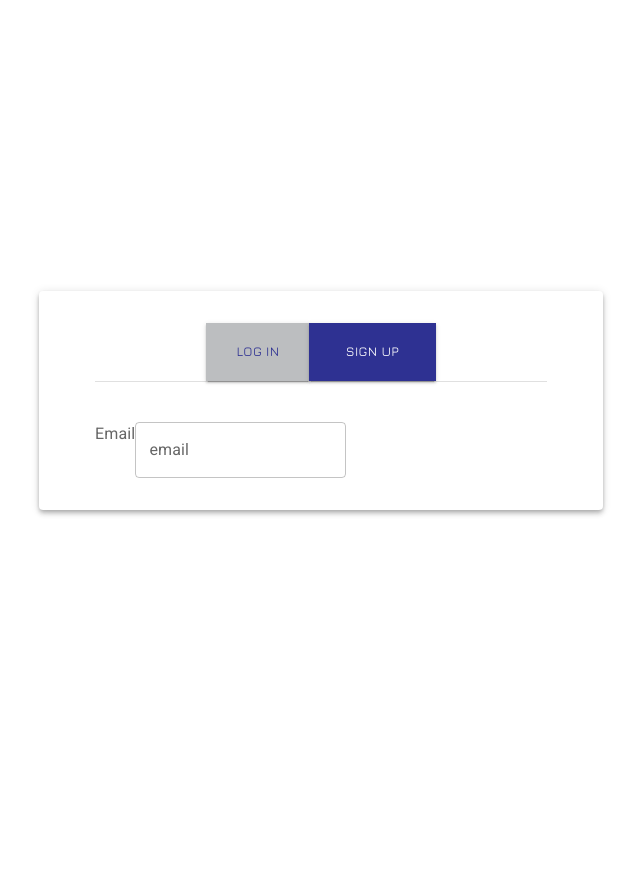
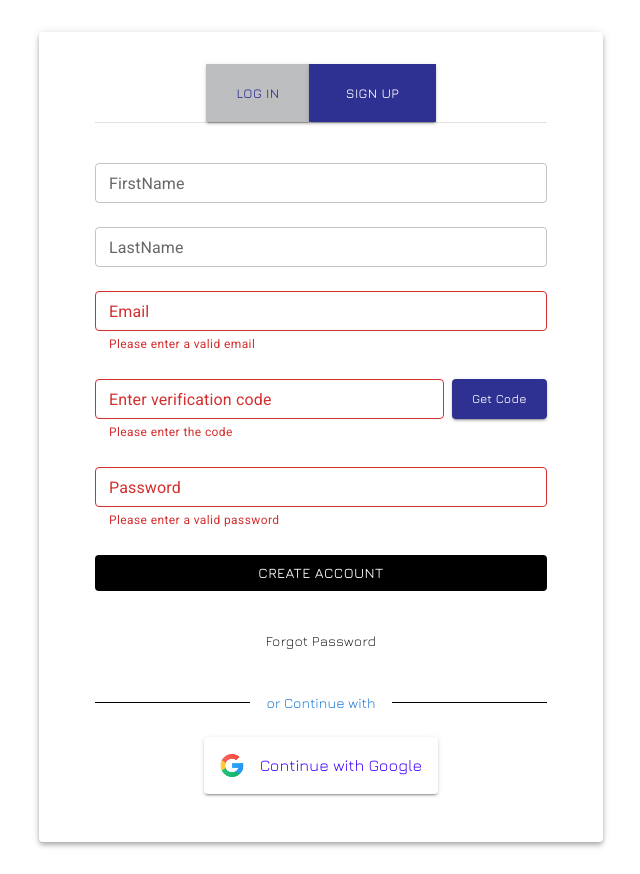
Before and after one commit to Emmagold01/gospelscores, a React (Vite) app: page / in a window 1280 px wide. Both pictures are taken after a click on the button "SIGN UP". Shown: the whole page, without its empty margins (319-959 px from the left). Before the commit the page ends 800 px from the top, so only its background shows below. Built offline with nearby package versions, Linux system fonts and the light colour scheme.

Commit message:
feat(auth): add signup, login, and reset password pages

```diff
--- a/src/components/Auth.tsx
+++ b/src/components/Auth.tsx
@@ -4,13 +4,20 @@ import {
   ButtonGroup,
   Container,
   FormGroup,
-  FormLabel,
   Paper,
   TextField,
   Typography,
 } from '@mui/material';
 import Divider from '@mui/material/Divider';
-import { ChangeEvent, ReactNode, useState } from 'react';
+import {
+  ChangeEvent,
+  Dispatch,
+  ReactNode,
+  SetStateAction,
+  useState,
+} from 'react';
+import google from '../assets/google.png';
+import { ArrowBack } from '@mui/icons-material';
 
 export const Auth = () => {
   const [currentPage, setCurrentPage] = useState<
@@ -24,9 +31,9 @@ export const Auth = () => {
       case 'login':
         return <LoginPage setCurrentPage={setCurrentPage} />;
       case 'signup':
-        return <SingUpPage />;
+        return <SingUpPage setCurrentPage={setCurrentPage} />;
       case 'resetpswd':
-        return <ResetPswd />;
+        return <ResetPswd setCurrentPage={setCurrentPage as any} />;
       default:
         return <LoginPage setCurrentPage={setCurrentPage} />;
     }
@@ -35,16 +42,29 @@ export const Auth = () => {
   return (
     <Box
       width="100%"
-      height="100vh"
       display="flex"
       justifyContent="center"
       alignItems="center"
+      my="2rem"
     >
       <Paper
         sx={{ maxWidth: 720, minWidth: 500, display: 'flex', p: 4 }}
         elevation={4}
       >
         <Container>
+          {currentPage === 'resetpswd' ? (
+            <Typography
+              sx={{
+                color: '#2E3192',
+                fontFamily: 'jura',
+                fontWeight: '700',
+                fontSize: '40px',
+                textAlign: 'center',
+              }}
+            >
+              Reset Password
+            </Typography>
+          ) : (
             <ButtonGroup
               fullWidth
               sx={{
@@ -86,6 +106,8 @@ export const Auth = () => {
                 Sign Up
               </Button>
             </ButtonGroup>
+          )}
+
           <Divider sx={{ mb: 5 }} />
           {getCurrentPage(currentPage)}
         </Container>
@@ -111,11 +133,11 @@ const LoginPage = ({
   return (
     <Box>
       <FormGroup sx={{ mb: 3 }}>
-        <FormLabel>Email</FormLabel>
         <TextField
           helperText="Please enter a valid email address"
-          label="email"
+          label="Email"
           type="email"
+          name="email"
           fullWidth
           size="small"
           onChange={handleChange}
@@ -124,11 +146,11 @@ const LoginPage = ({
       </FormGroup>
 
       <FormGroup sx={{ mb: 3 }}>
-        <FormLabel>Password</FormLabel>
         <TextField
-          helperText="Please enter a valid email address"
-          label="password"
+          helperText="Please enter a valid password"
+          label="Password"
           type="password"
+          name="password"
           fullWidth
           size="small"
           onChange={handleChange}
@@ -205,24 +227,320 @@ const LoginPage = ({
         </Typography>
         <Divider sx={{ flex: 1, borderColor: '#000' }} />
       </Box>
+
+      <Box
+        sx={{
+          mb: 4,
+          display: 'flex',
+          justifyContent: 'center',
+          alignItems: 'center',
+        }}
+      >
+        <Button
+          variant="contained"
+          sx={{
+            display: 'flex',
+            gap: 2,
+            textTransform: 'none',
+            p: 2,
+            bgcolor: '#fff',
+            color: '#4200FF',
+          }}
+        >
+          <img src={google} alt="google" />
+          <Typography sx={{ fontFamily: 'jura' }}>
+            Continue with Google
+          </Typography>
+        </Button>
+      </Box>
     </Box>
   );
 };
 
-const SingUpPage = () => {
+const SingUpPage = ({
+  setCurrentPage,
+}: {
+  setCurrentPage: (page: 'login' | 'signup' | 'resetpswd') => void;
+}) => {
+  type FormData = {
+    email: string;
+    password: string;
+    firstName: string;
+    lastName: string;
+    code: number;
+  };
+  const [formData, setFormData] = useState<FormData>({} as FormData);
+
+  const handleChange = (e: ChangeEvent<HTMLInputElement>) => {
+    const key = e.target.name;
+    const value = e.target.value;
+    setFormData({ ...formData, [key]: value });
+  };
+
   return (
     <Box>
-      <FormLabel>Email</FormLabel>
-      <TextField label="email" type="email" />
+      <FormGroup sx={{ mb: 3 }}>
+        <TextField
+          label="FirstName"
+          type="text"
+          name="firstName"
+          fullWidth
+          size="small"
+          onChange={handleChange}
+        />
+      </FormGroup>
+
+      <FormGroup sx={{ mb: 3 }}>
+        <TextField
+          label="LastName"
+          type="text"
+          name="lastName"
+          fullWidth
+          size="small"
+          onChange={handleChange}
+        />
+      </FormGroup>
+
+      <FormGroup sx={{ mb: 3 }}>
+        <TextField
+          label="Email"
+          type="email"
+          name="email"
+          fullWidth
+          size="small"
+          onChange={handleChange}
+          helperText="Please enter a valid email"
+          error={formData.email === undefined}
+        />
+      </FormGroup>
+
+      <Box sx={{ mb: 3, display: 'flex', gap: 1 }}>
+        <TextField
+          label="Enter verification code"
+          type="password"
+          name="code"
+          size="small"
+          onChange={handleChange}
+          helperText="Please enter the code"
+          error={formData.code === undefined}
+          sx={{ flex: 1 }}
+        />
+        <Button
+          variant="contained"
+          sx={{
+            bgcolor: '#2E3192',
+            color: '#fff',
+            fontSize: '12px',
+            fontFamily: 'jura',
+            px: '20px',
+            minWidth: 'fit-content',
+            textTransform: 'none',
+            whiteSpace: 'nowrap',
+            height: '40px',
+          }}
+        >
+          Get Code
+        </Button>
+      </Box>
+
+      <FormGroup sx={{ mb: 3 }}>
+        <TextField
+          helperText="Please enter a valid password"
+          label="Password"
+          type="password"
+          name="password"
+          fullWidth
+          size="small"
+          onChange={handleChange}
+          error={
+            formData.password === undefined || formData.password.length < 8
+          }
+        />
+      </FormGroup>
+
+      <Button
+        fullWidth
+        sx={{
+          bgcolor: '#000',
+          color: '#fff',
+          fontFamily: 'jura',
+        }}
+      >
+        Create Account
+      </Button>
+
+      <Box
+        my="2rem"
+        display="flex"
+        justifyContent="center"
+        alignContent="center"
+      >
+        <Button
+          variant="text"
+          onClick={() => setCurrentPage('resetpswd')}
+          sx={{
+            textTransform: 'none',
+            display: 'flex',
+            justifyContent: 'center',
+            alignItems: 'center',
+            color: '#000',
+            fontWeight: 'light',
+            fontFamily: 'jura',
+          }}
+        >
+          Forgot Password
+        </Button>
+      </Box>
+
+      <Box
+        sx={{
+          my: 3,
+          display: 'flex',
+          alignItems: 'center',
+          gap: 2,
+          width: '100%',
+        }}
+      >
+        <Divider sx={{ flex: 1, borderColor: '#000' }} />
+        <Typography
+          sx={{
+            fontFamily: 'Jura, sans-serif',
+            fontSize: '14px',
+          }}
+          color="primary"
+        >
+          or Continue with
+        </Typography>
+        <Divider sx={{ flex: 1, borderColor: '#000' }} />
+      </Box>
+
+      <Box
+        sx={{
+          mb: 2,
+          display: 'flex',
+          justifyContent: 'center',
+          alignItems: 'center',
+        }}
+      >
+        <Button
+          variant="contained"
+          sx={{
+            display: 'flex',
+            gap: 2,
+            textTransform: 'none',
+            p: 2,
+            bgcolor: '#fff',
+            color: '#4200FF',
+          }}
+        >
+          <img src={google} alt="google" />
+          <Typography sx={{ fontFamily: 'jura' }}>
+            Continue with Google
+          </Typography>
+        </Button>
+      </Box>
     </Box>
   );
 };
 
-const ResetPswd = () => {
+const ResetPswd = (props: {
+  setCurrentPage: Dispatch<SetStateAction<'login'>>;
+}) => {
+  type FormData = { email: string; password: string; code: number };
+  const [formData, setFormData] = useState<FormData>({} as FormData);
+
+  const handleChange = (e: ChangeEvent<HTMLInputElement>) => {
+    const key = e.target.name;
+    const value = e.target.value;
+    setFormData({ ...formData, [key]: value });
+  };
+
   return (
     <Box>
-      <FormLabel>Email</FormLabel>
-      <TextField label="email" type="email" />
+      <FormGroup sx={{ mb: 3 }}>
+        <TextField
+          helperText="Please enter a valid email address"
+          label="Email"
+          type="email"
+          name="email"
+          fullWidth
+          size="small"
+          onChange={handleChange}
+          error={formData.email === undefined}
+        />
+      </FormGroup>
+
+      <FormGroup sx={{ mb: 3 }}>
+        <TextField
+          helperText="Please enter a valid password"
+          label="Password"
+          type="password"
+          name="password"
+          fullWidth
+          size="small"
+          onChange={handleChange}
+          error={
+            formData.password === undefined || formData.password.length < 8
+          }
+        />
+      </FormGroup>
+
+      <Box sx={{ mb: 3, display: 'flex', gap: 1 }}>
+        <TextField
+          label="Enter verification code"
+          type="password"
+          name="code"
+          size="small"
+          onChange={handleChange}
+          helperText="Please enter the code"
+          error={formData.code === undefined}
+          sx={{ flex: 1 }}
+        />
+        <Button
+          variant="contained"
+          sx={{
+            bgcolor: '#2E3192',
+            color: '#fff',
+            fontSize: '12px',
+            fontFamily: 'jura',
+            px: '20px',
+            minWidth: 'fit-content',
+            textTransform: 'none',
+            whiteSpace: 'nowrap',
+            height: '40px',
+          }}
+        >
+          Get Code
+        </Button>
+      </Box>
+
+      <Button
+        fullWidth
+        sx={{
+          bgcolor: '#000',
+          color: '#fff',
+          fontFamily: 'jura',
+        }}
+      >
+        Reset Password
+      </Button>
+
+      <Box
+        sx={{
+          my: 3,
+          gap: 2,
+          width: '100%',
+        }}
+      >
+        <Button
+          startIcon={<ArrowBack />}
+          onClick={() => props.setCurrentPage('login')}
+          fullWidth
+          sx={{ color: '#2E3192', fontFamily: 'jura' }}
+        >
+          Back to LOGIN
+        </Button>
+      </Box>
     </Box>
   );
 };
```
Also changed, not shown: src/assets/google.png (added). Lines whose indentation alone changed are shown as unchanged.
